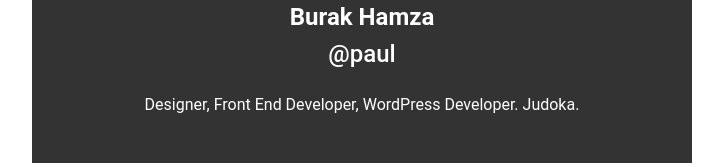
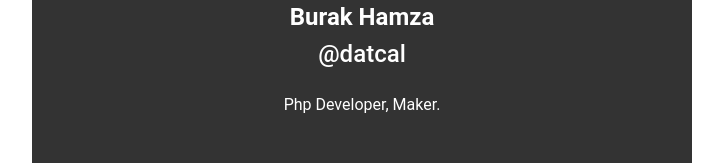
Before and after one commit to datcal/onepin, a React (Create React App) app: page / in a window 1280 px wide. Shown: the part 247-414 px from the top of the page, without its empty margins (278-1001 px from the left). Built offline with nearby package versions, Linux system fonts and the light colour scheme.

Commit message:
fix header area

```diff
--- a/src/components/main/index.js
+++ b/src/components/main/index.js
@@ -11,8 +11,8 @@ export default class Main extends Component {
                 <img src="./images/loginbg.jpg" />
             </div>
             <h1 class="text-center">Burak Hamza <i class="fa fa-check-circle" aria-hidden="true"></i></h1>
-            <h4 class="text-center">@paul</h4>
-            <p class="text-center mt-4">Designer, Front End Developer, WordPress Developer. Judoka.</p>
+            <h4 class="text-center">@datcal</h4>
+            <p class="text-center mt-4">Php Developer, Maker.</p>
 
           </div>
           <div class="buttons">
```
